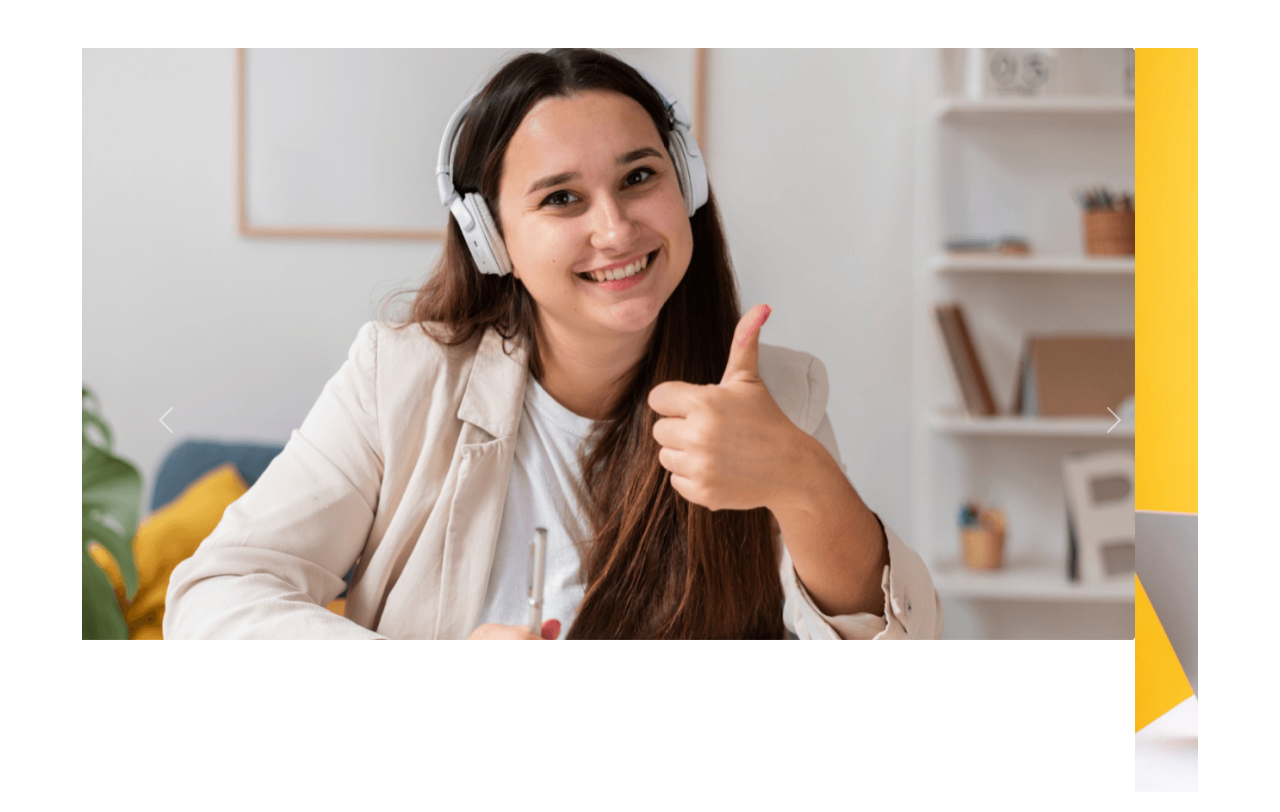
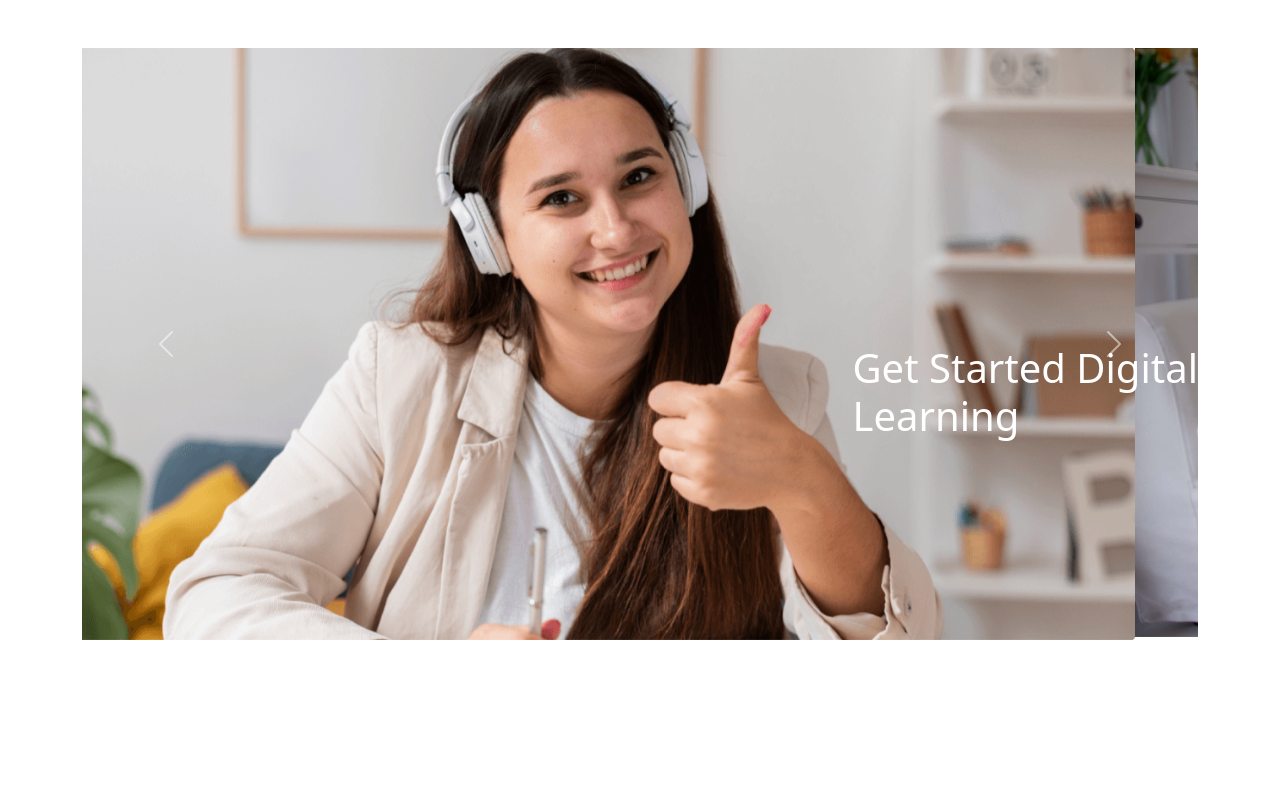
Before and after one commit to Authoi234/edTech-website, a plain HTML site: page index.html in a window 1280 px wide. Drawn offline with nearby package versions, Linux system fonts and the light colour scheme.

Commit message:
header almost complete

```diff
--- a/index.html
+++ b/index.html
@@ -18,11 +18,11 @@
                         <img class="img-fluid" src="./images/cover/cover-1.png" class="d-block w-100" alt="...">
                     </div>
                     <div class="carousel-item">
-                        <img class="img-fluid" src="./images/cover/cover-2.jpg" class="d-block w-100" alt="...">
-                    </div>
-                    <div class="carousel-item">
                         <img class="img-fluid" src="./images/cover/cover-3.jpg" class="d-block w-100" alt="...">
                     </div>
+                </div>
+                <div class="position-absolute top-50 pad-left">
+                    <h1 class="text-white">Get Started Digital <br> Learning</h1>
                 </div>
                 <button class="carousel-control-prev" type="button" data-bs-target="#carouselExampleControls" data-bs-slide="prev">
                   <span class="carousel-control-prev-icon" aria-hidden="true"></span>
--- a/style.css
+++ b/style.css
@@ -0,0 +1,3 @@
+.pad-left{
+    right: 0;
+}
```
